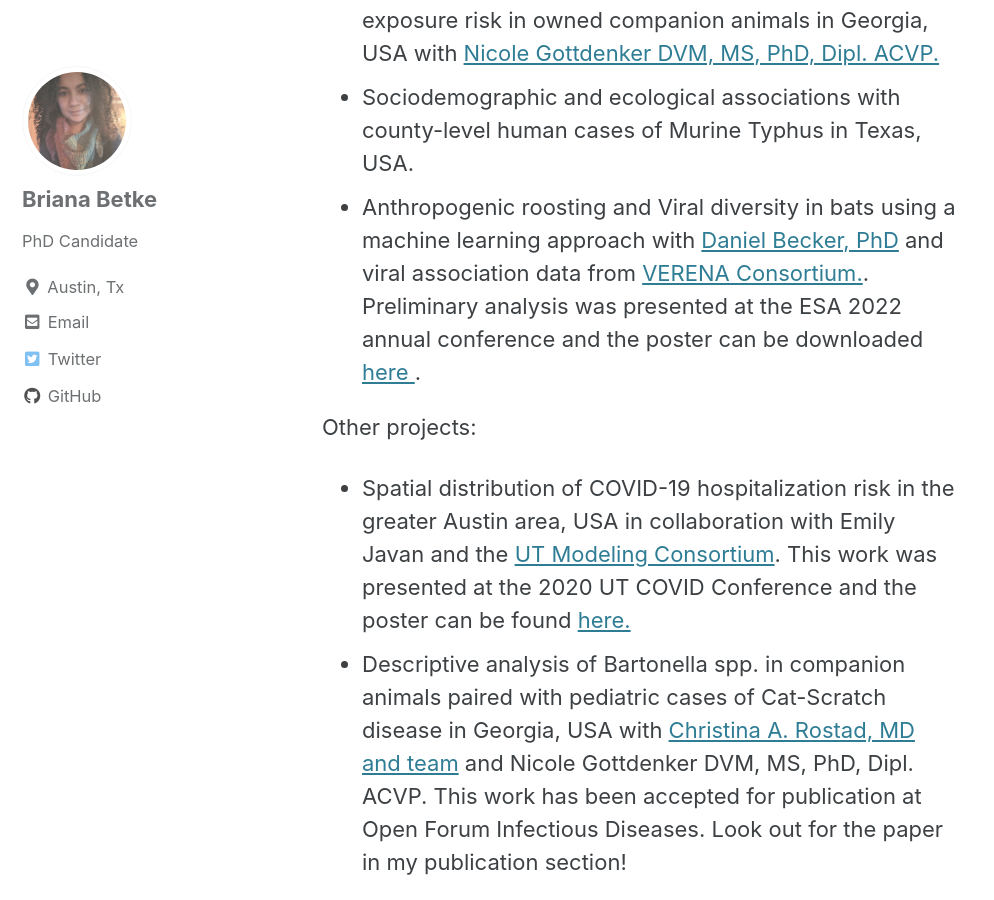
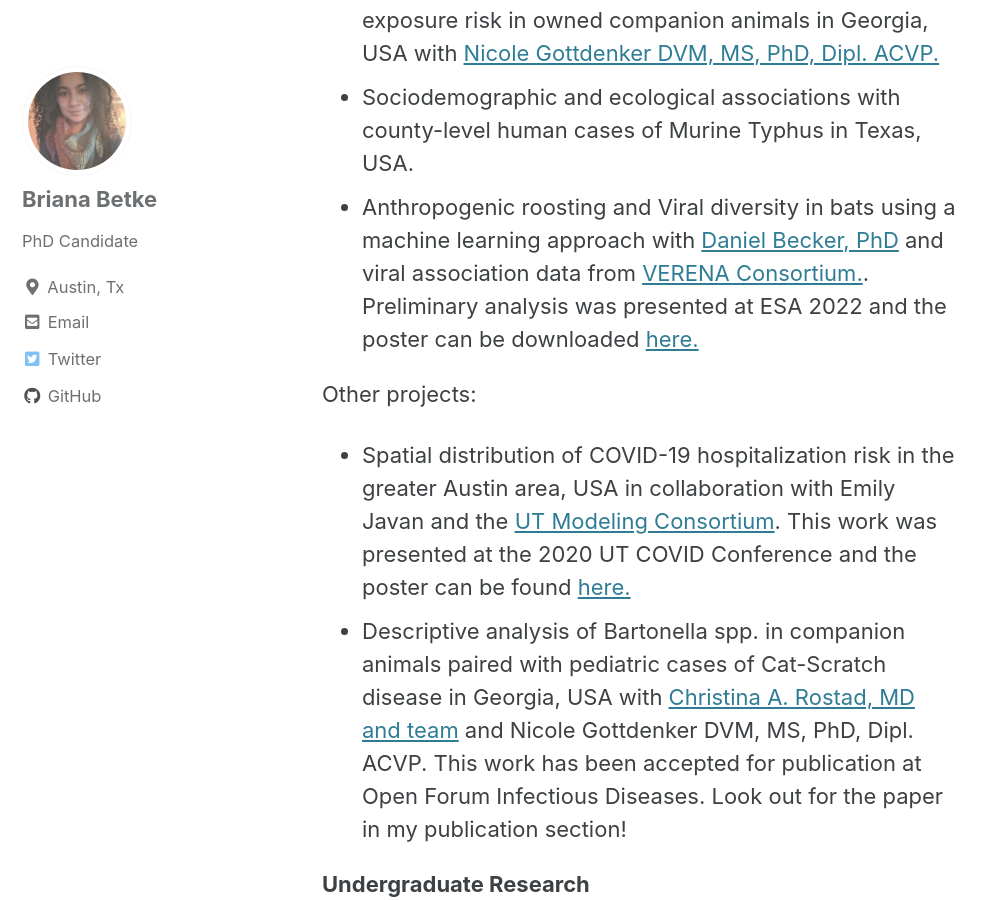
Before and after one commit to babetke/babetke.github.io, a Jekyll site: the page built from _pages/projects.md, in a window 1280 px wide and 900 px high, scrolled down 613 px. Shown: the whole window, without its empty margins (0-994 px from the left). Built offline with Jekyll 4.4.1, drawn with Linux system fonts in a browser that asks for light colours; cached includes are drawn as plain includes.

Commit message:
Update projects.md

```diff
--- a/_pages/projects.md
+++ b/_pages/projects.md
@@ -17,7 +17,7 @@
 
 * Granular spatial analysis of vector-borne pathogen exposure risk in owned companion animals in Georgia, USA with [Nicole Gottdenker DVM, MS, PhD, Dipl. ACVP.](https://www.gottdenkerlab.com/)
 * Sociodemographic and ecological associations with county-level human cases of Murine Typhus in Texas, USA.
-* Anthropogenic roosting and Viral diversity in bats using a machine learning approach with [Daniel Becker, PhD](http://beckerlab.weebly.com/) and viral association data from [VERENA Consortium.](https://www.viralemergence.org/). Preliminary analysis was presented at the ESA 2022 annual conference and the poster can be downloaded <a href="https://babetke.github.io/images/ESA 2022 Poster.pdf"> here </a>.
+* Anthropogenic roosting and Viral diversity in bats using a machine learning approach with [Daniel Becker, PhD](http://beckerlab.weebly.com/) and viral association data from [VERENA Consortium.](https://www.viralemergence.org/). Preliminary analysis was presented at ESA 2022 and the poster can be downloaded <a href="https://babetke.github.io/images/ESA 2022 Poster.pdf"> here. </a>
 
 Other projects:
 
```
